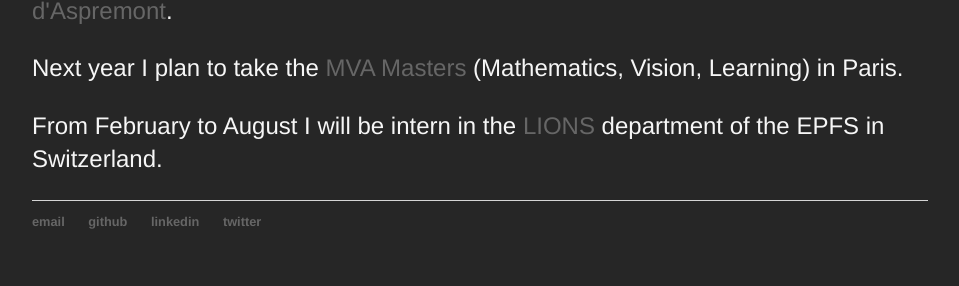
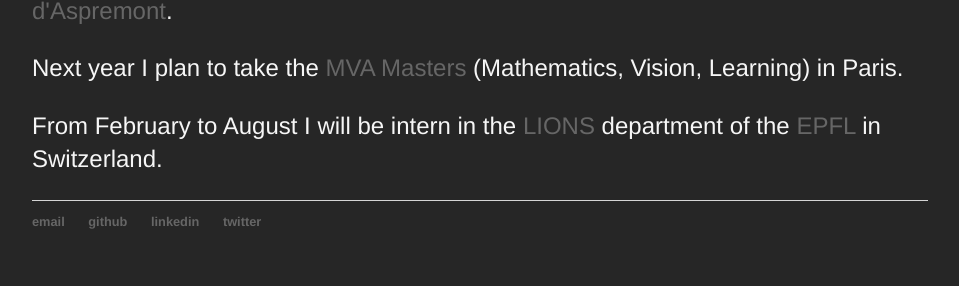
Before and after one commit to clemlal/clemlal.github.io, a Jekyll site: the page built from index.html, in a window 1280 px wide. Shown: the part 682-968 px from the top of the page, without its empty margins (160-1119 px from the left). Built offline with Jekyll 4.4.1, drawn with Linux system fonts in a browser that asks for light colours.

Commit message:
Update index.html
error corrected

```diff
--- a/index.html
+++ b/index.html
@@ -8,5 +8,5 @@ title: Clément Lalanne
 				<p>I am 22 yo, a Masters student in Computer Science and an Artificial Intelligence enthusiast at the Ecole Normale Supérieure (see my CV for more details).</p>
 				<p>I followed courses in Machine Learning by <a target="_blank" href="http://www.di.ens.fr/~fbach/">Francis Bach</a>, Computer vision by <a target="_blank" href="http://imagine.enpc.fr/~aubrym/">Mathieu Aubry</a> and Convex and Combinatorial Optimization by <a target="_blank" href="http://www.di.ens.fr/~aspremon/">Alexandre d'Aspremont</a>.</p>
 				<p>Next year I plan to take the <a target="_blank" href="http://math.ens-paris-saclay.fr/version-francaise/formations/master-mva/">MVA Masters</a> (Mathematics, Vision, Learning) in Paris.</p>
-				<p>From February to August I will be intern in the <a target="_blank" href="https://lions.epfl.ch/">LIONS</a> department of the EPFS in Switzerland.</p>
+				<p>From February to August I will be intern in the <a target="_blank" href="https://lions.epfl.ch/">LIONS</a> department of the <a target="_blank" href=https://www.epfl.ch/">EPFL</a> in Switzerland.</p>
 </div><!-- /.blurb -->
```
